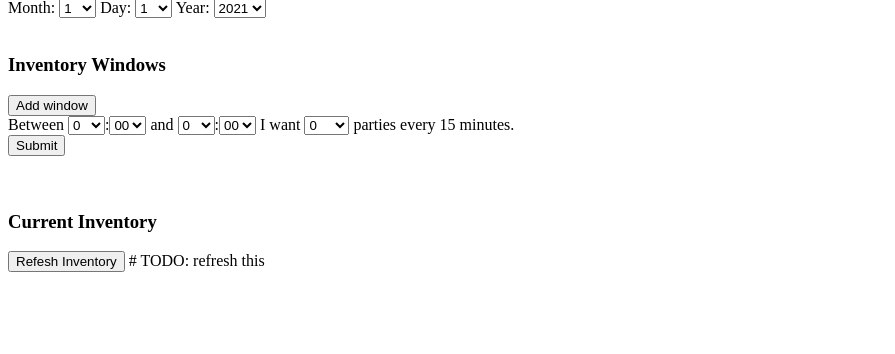
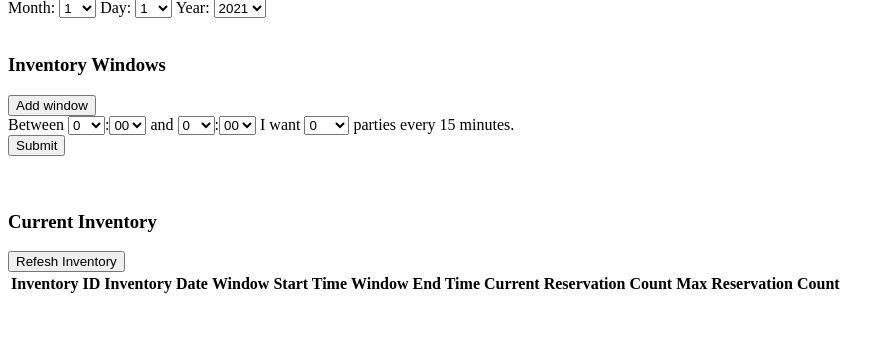
Before and after one commit to adamperez/py-web-test, a Flask app: page / in a window 1280 px wide. Shown: the part 135-489 px from the top of the page, without its empty margins (0-895 px from the left). Run offline with Flask 2, Linux system fonts and the light colour scheme; lists and menus that the app fills with data are empty.

Commit message:
updated inventory window display

```diff
--- a/static/js/inventory.js
+++ b/static/js/inventory.js
@@ -56,16 +56,17 @@ function refreshInventoryDisplay() {
         type: 'GET',
         url: '/inventory/all',
     }).then(function (data) {
-        // if no data present, short-circuit and flash message
         if (data.error) {
             location.href = '/';
             return;
         }
+        // capture inventory object from resp for table display
+        var inventory = data.inventory[0];
 
-        // process inventory model into html table
+        // process inventory / window models into HTML table
         let trHTML = '';
-        $.each(data.inventory, function(i, item) {
-            trHTML = '<tr><td>' + item.id + '</td><td>' + item.max_reservations + '</td><td>' + item.curr_num_reservations + '</td><td>' + item.inv_time_ceiling + '</td><td>' + item.inv_time_floor + '</td></tr>';
+        $.each(data.inventory[0].windows, function(i, window) {
+            trHTML += '<tr><td>' + inventory.id + '</td><td>' + inventory.date + '</td><td>' + window.start_time + '</td><td>' + window.end_time + '</td><td>' + window.current_res_count + '</td><td>' + window.max_res_count + '</td></tr>';
         });
         $('#curr-inv-tbl').append(trHTML);
     })
--- a/templates/inventory.html
+++ b/templates/inventory.html
@@ -61,18 +61,18 @@
             <input onclick="refreshInventoryDisplay();" id="btn-refresh-invs" value="Refesh Inventory" type="button">
 
             <!-- todo hide this when empty -->
-            # TODO: refresh this
-<!--            <div id="curr-inv-display">-->
-<!--                <table id="curr-inv-tbl">-->
-<!--                    <tr>-->
-<!--                        <th>Inventory ID</th>-->
-<!--                        <th>Max Reservations</th>-->
-<!--                        <th>Current Reservation Count</th>-->
-<!--                        <th>Start Time</th>-->
-<!--                        <th>End Time</th>-->
-<!--                    </tr>-->
-<!--                </table>-->
-<!--            </div>-->
+            <div id="curr-inv-display">
+                <table id="curr-inv-tbl">
+                    <tr>
+                        <th>Inventory ID</th>
+                        <th>Inventory Date</th>
+                        <th>Window Start Time</th>
+                        <th>Window End Time</th>
+                        <th>Current Reservation Count</th>
+                        <th>Max Reservation Count</th>
+                    </tr>
+                </table>
+            </div>
         </div>
     </div>
 </body>
```
